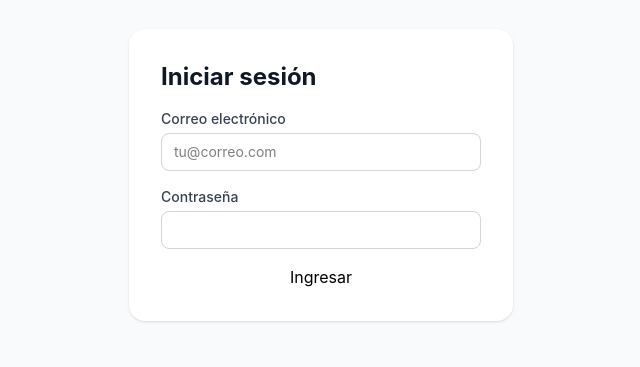
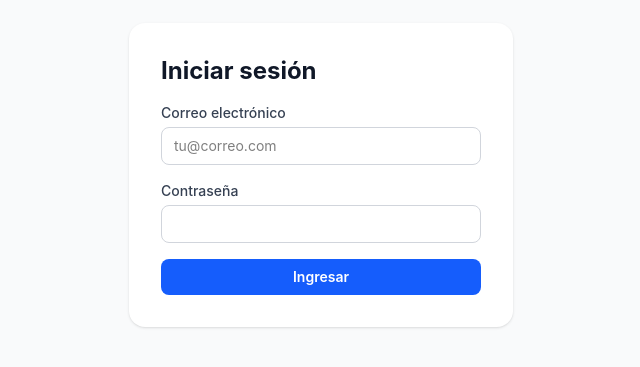
Before and after one commit to javierbravo-del/dbp-project-frontend-web, a React (Vite) app: page /login in a window 1280 px wide. Shown: the part 225-592 px from the top of the page, without its empty margins (319-959 px from the left). Built offline with nearby package versions, Linux system fonts and the light colour scheme; no server answers.

Commit message:
fix: Button className y se añade ButtonLink

```diff
--- a/src/components/Button.jsx
+++ b/src/components/Button.jsx
@@ -1,10 +1,5 @@
 import PropTypes from 'prop-types'
-
-const VARIANTS = {
-  primary: 'bg-blue-600 text-white hover:bg-blue-700',
-  secondary: 'bg-gray-100 text-gray-800 hover:bg-gray-200',
-  danger: 'bg-red-600 text-white hover:bg-red-700',
-}
+import { buttonClasses } from '../utils/buttonStyles'
 
 export default function Button({
   children,
@@ -12,13 +7,14 @@ export default function Button({
   isLoading = false,
   disabled = false,
   type = 'button',
+  className = '',
   ...props
 }) {
   return (
     <button
       type={type}
       disabled={disabled || isLoading}
-      className={`inline-flex items-center justify-center rounded-lg px-4 py-2 text-sm font-semibold transition-colors disabled:cursor-not-allowed disabled:opacity-60 ${VARIANTS[variant]}`}
+      className={`${buttonClasses(variant)} ${className}`}
       {...props}
     >
       {isLoading ? 'Procesando...' : children}
@@ -32,4 +28,5 @@ Button.propTypes = {
   isLoading: PropTypes.bool,
   disabled: PropTypes.bool,
   type: PropTypes.oneOf(['button', 'submit', 'reset']),
+  className: PropTypes.string,
 }
--- /dev/null
+++ b/src/components/ButtonLink.jsx
@@ -0,0 +1,18 @@
+import PropTypes from 'prop-types'
+import { Link } from 'react-router-dom'
+import { buttonClasses } from '../utils/buttonStyles'
+
+export default function ButtonLink({ to, children, variant = 'primary', className = '' }) {
+  return (
+    <Link to={to} className={`${buttonClasses(variant)} ${className}`}>
+      {children}
+    </Link>
+  )
+}
+
+ButtonLink.propTypes = {
+  to: PropTypes.string.isRequired,
+  children: PropTypes.node.isRequired,
+  variant: PropTypes.oneOf(['primary', 'secondary', 'danger']),
+  className: PropTypes.string,
+}
--- /dev/null
+++ b/src/utils/buttonStyles.js
@@ -0,0 +1,8 @@
+const VARIANTS = {
+  primary: 'bg-blue-600 text-white hover:bg-blue-700',
+  secondary: 'bg-gray-100 text-gray-800 hover:bg-gray-200',
+  danger: 'bg-red-600 text-white hover:bg-red-700',
+}
+
+export const buttonClasses = (variant = 'primary') =>
+  `inline-flex items-center justify-center rounded-lg px-4 py-2 text-sm font-semibold transition-colors disabled:cursor-not-allowed disabled:opacity-60 ${VARIANTS[variant]}`
```
